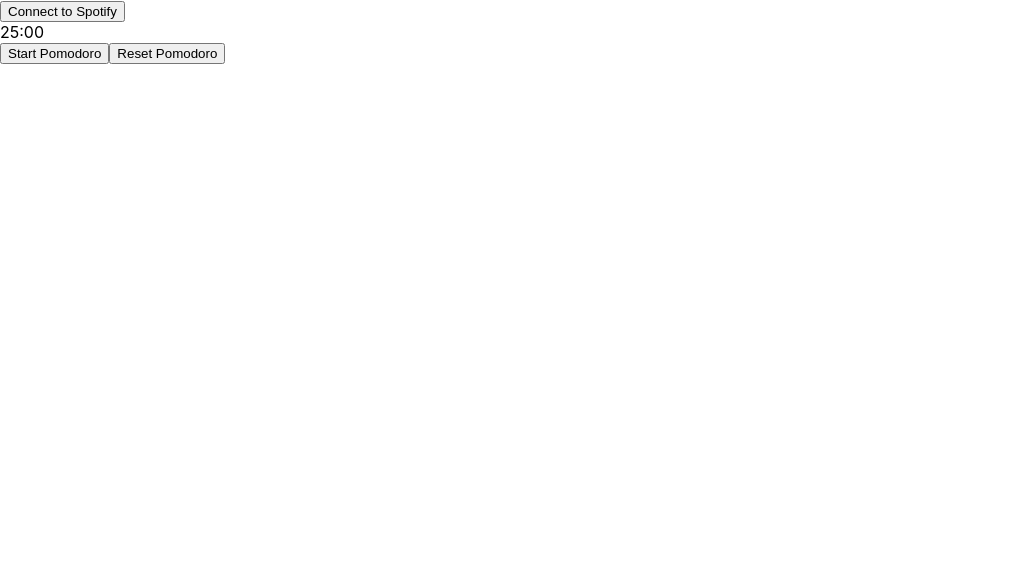
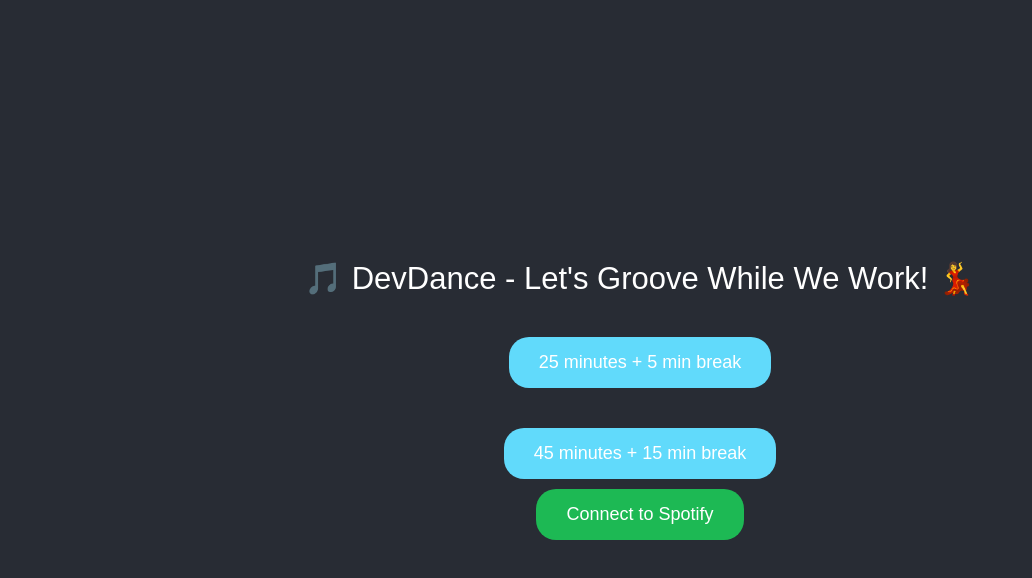
Before and after one commit to bellacorcillo/DevDance, a React (Create React App) app in the folder frontend/: page / in a window 1280 px wide. Shown: the top 578 px of the page, without its empty margins (0-1032 px from the left). Built offline with nearby package versions, Linux system fonts and the light colour scheme.

Commit message:
button fixes

```diff
--- a/frontend/src/App.css
+++ b/frontend/src/App.css
@@ -1,38 +1,59 @@
-.App {
-  text-align: center;
+body, html {
+  margin: 0;
+  padding: 0;
+  width: 100%;
+  height: 100%;
+  font-family: Arial, sans-serif;
 }
 
-.App-logo {
-  height: 40vmin;
-  pointer-events: none;
-}
-
-@media (prefers-reduced-motion: no-preference) {
-  .App-logo {
-    animation: App-logo-spin infinite 20s linear;
-  }
-}
-
-.App-header {
+.app {
   background-color: #282c34;
   min-height: 100vh;
+  color: white;
   display: flex;
   flex-direction: column;
   align-items: center;
   justify-content: center;
-  font-size: calc(10px + 2vmin);
+  text-align: center;
+}
+
+.app-header {
+  font-size: calc(15px + 2vmin);
+  margin-bottom: 30px;
+}
+
+.pomodoro-container {
+  display: flex;
+  flex-direction: column;
+  align-items: center;
+  justify-content: center;
+  gap: 20px;
+}
+
+.pomodoro-button, .spotify-button {
+  border: none;
+  padding: 15px 30px;
+  border-radius: 20px;
+  cursor: pointer;
+  font-size: 18px;
+  transition: background-color 0.3s ease;
+}
+
+.pomodoro-button {
+  background-color: #61dafb;
+  margin: 10px;
   color: white;
 }
 
-.App-link {
-  color: #61dafb;
+.pomodoro-button:hover {
+  background-color: #4fa8d5;
 }
 
-@keyframes App-logo-spin {
-  from {
-    transform: rotate(0deg);
-  }
-  to {
-    transform: rotate(360deg);
-  }
+.spotify-button {
+  background-color: #1DB954;
+  color: white;
 }
+
+.spotify-button:hover {
+  background-color: #1a9340;
+}
--- a/frontend/src/App.js
+++ b/frontend/src/App.js
@@ -1,84 +1,58 @@
-import React, { Component } from 'react';
+import React, { useState, useEffect } from 'react';
+import './App.css';
 
-class App extends Component {
-  constructor(props) {
-    super(props);
-    this.state = {
-      token: null,
-      timerStarted: false,
-      timerTime: 25 * 60 * 1000 // 25 minutes in milliseconds
-    };
-  }
+function App() {
+    const [isConnectedToSpotify, setIsConnectedToSpotify] = useState(false);
+    const [timer, setTimer] = useState(null);
+    const [timeRemaining, setTimeRemaining] = useState(0);
 
-  componentDidMount() {
-    // Check for token in URL
-    const token = new URLSearchParams(window.location.search).get('token');
-    if (token) {
-      this.setState({ token: token });
-    }
-  }
-
-  connectToSpotify = () => {
-    window.location.href = '/login'; // Redirects user to login endpoint (backend should handle this)
-  }
-
-  startTimer = () => {
-    if (!this.state.timerStarted) {
-      this.timer = setInterval(() => {
-        const newTime = this.state.timerTime - 1000;
-        if (newTime >= 0) {
-          this.setState({
-            timerTime: newTime
-          });
-        } else {
-          clearInterval(this.timer);
-          // Play Spotify music here, if you'd like, when timer ends.
+    useEffect(() => {
+        let intervalId;
+        if (timer) {
+            intervalId = setInterval(() => {
+                const newTime = timeRemaining - 1000; // reduce by one second
+                setTimeRemaining(newTime);
+                if (newTime <= 0) {
+                    clearInterval(intervalId);
+                    if (timer === 'regular') alert('Time for a 5-minute dance break!');
+                    if (timer === 'extended') alert('Time for a 15-minute dance break!');
+                    setTimer(null);
                 }
             }, 1000);
-      this.setState({ timerStarted: true });
         }
+        return () => clearInterval(intervalId);  // Cleanup on unmount
+    }, [timer, timeRemaining]);
+
+    const startRegularPomodoro = () => {
+        setTimer('regular');
+        setTimeRemaining(25 * 60 * 1000);
     };
 
-  resetTimer = () => {
-    clearInterval(this.timer);
-    this.setState({
-      timerStarted: false,
-      timerTime: 25 * 60 * 1000
-    });
+    const startExtendedPomodoro = () => {
+        setTimer('extended');
+        setTimeRemaining(45 * 60 * 1000);
     };
 
-  render() {
-    const minutes = Math.floor(this.state.timerTime / (60 * 1000));
-    const seconds = ((this.state.timerTime % (60 * 1000)) / 1000).toFixed(0);
-
     return (
-      <div className="App">
-        <header className="App-header">
-
-          {/* If no Spotify token, display the connect button */}
-          {!this.state.token && (
-            <button onClick={this.connectToSpotify}>Connect to Spotify</button>
+        <div className="app">
+            <header className="app-header">
+                🎵 DevDance - Let's Groove While We Work! 💃
+            </header>
+            <div className="pomodoro-container">
+                <button className="pomodoro-button" onClick={startRegularPomodoro}>
+                    25 minutes + 5 min break
+                </button>
+                <button className="pomodoro-button" onClick={startExtendedPomodoro}>
+                    45 minutes + 15 min break
+                </button>
+            </div>
+            {!isConnectedToSpotify && (
+                <button className="spotify-button" onClick={() => window.location.href='/login'}>
+                    Connect to Spotify
+                </button>
             )}
-
-          {/* Display Spotify data when user is connected */}
-          {this.state.token && (
-            <div>
-              <h3>Your Spotify Info Here</h3>
-              {/* Your logic to display Spotify data */}
-            </div>
-          )}
-
-          {/* Pomodoro Logic */}
-          <div className="pomodoro-timer">
-            {minutes}:{seconds < 10 ? '0' : ''}
-            {seconds}
-          </div>
-          <button onClick={this.startTimer}>Start Pomodoro</button>
-          <button onClick={this.resetTimer}>Reset Pomodoro</button>
-        </header>
         </div>
     );
 }
-}
 
 export default App;
```
Lines whose indentation alone changed are shown as unchanged.
